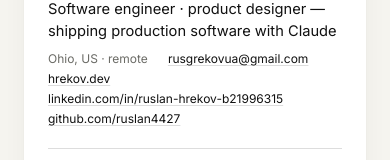
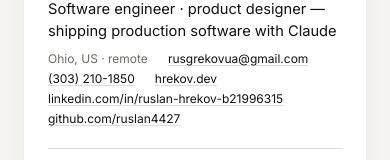
Before and after one commit to ruslan4427/portfolio, a Next.js app: page /resume in a window 390 px wide. Shown: the part 252-412 px from the top of the page. Built offline with nearby package versions, Linux system fonts and the light colour scheme; no server answers.

Commit message:
Add phone number to the résumé
(303) 210-1850 with a tel: link on /resume; public/resume.pdf
regenerated.

Co-Authored-By: Claude Opus 5.5 <noreply@anthropic.com>
Claude-Session: https://claude.ai/code/session_0159tjN1v2CFtJaeQ4fASLz5

```diff
--- a/app/(marketing)/resume/page.tsx
+++ b/app/(marketing)/resume/page.tsx
@@ -12,6 +12,7 @@ const SITE = "https://hrekov.dev";
 const CONTACT = [
   { label: "Ohio, US · remote" },
   { label: "rusgrekovua@gmail.com", href: "mailto:rusgrekovua@gmail.com" },
+  { label: "(303) 210-1850", href: "tel:+13032101850" },
   { label: "hrekov.dev", href: SITE },
   { label: "linkedin.com/in/ruslan-hrekov-b21996315", href: "https://www.linkedin.com/in/ruslan-hrekov-b21996315/" },
   { label: "github.com/ruslan4427", href: "https://github.com/ruslan4427" },
```
Also changed, not shown: 1 other file (tests, documents, lock files or other folders).
